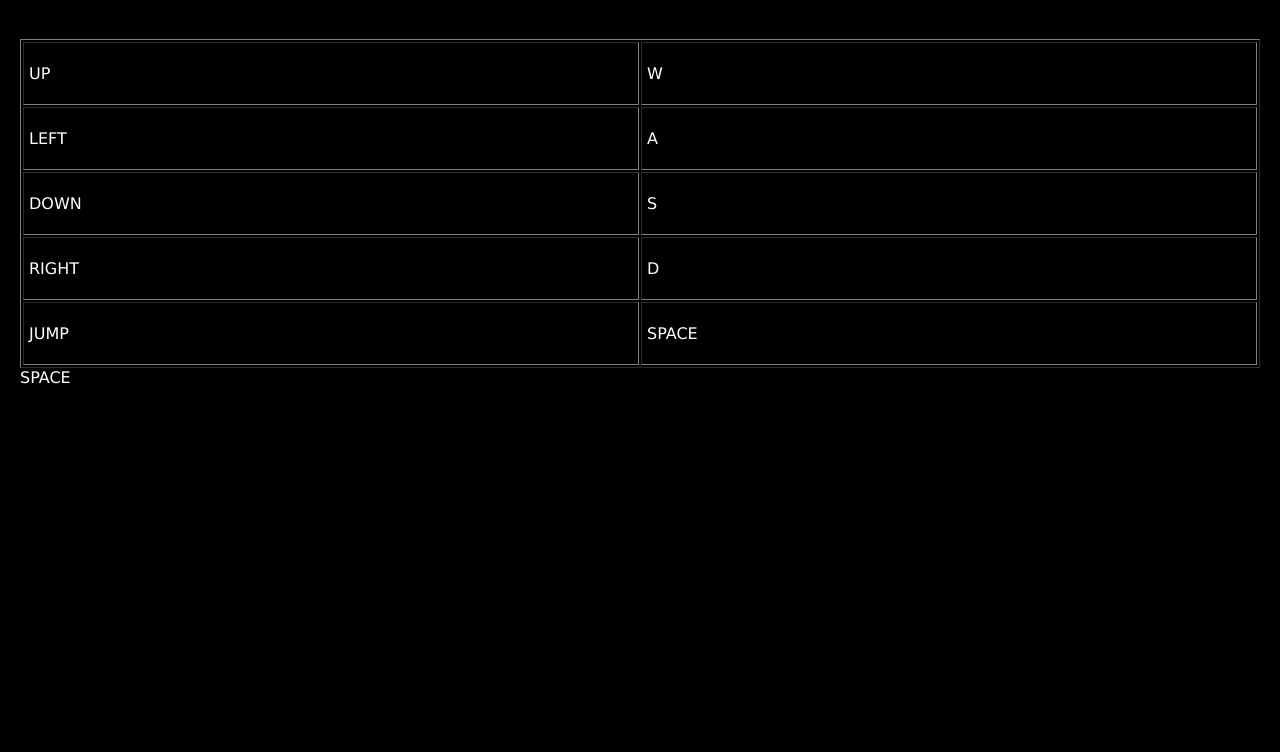
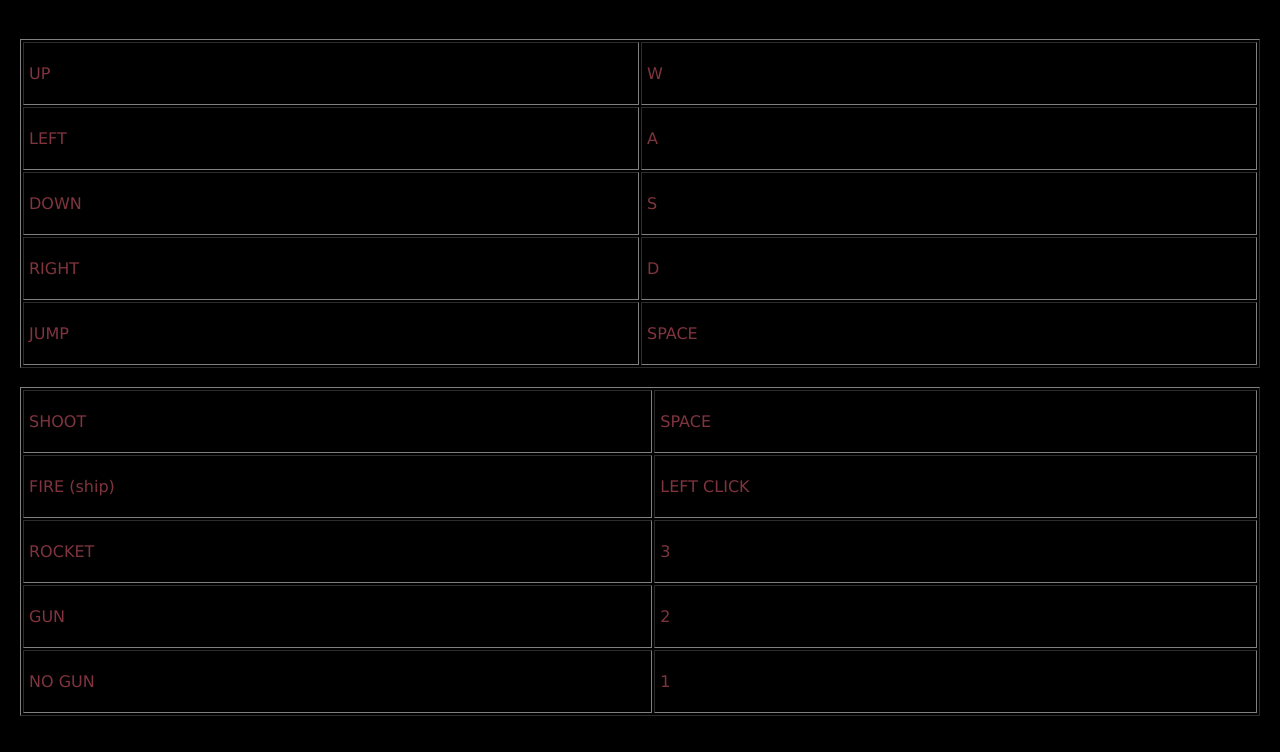
Before and after one commit to 472529/game, a plain HTML site: page intructions.html in a window 1280 px wide. Drawn offline with Linux system fonts and the light colour scheme.

Commit message:
Add files via upload

```diff
--- a/intructions.html
+++ b/intructions.html
@@ -5,7 +5,7 @@
 <title>instructions</title>
 <style type="text/css">
 body,td,th {
-    color: #FFFFFF;
+    color: #7f343e;
     font-family: "Lucida Grande", "Lucida Sans Unicode", "Lucida Sans", "DejaVu Sans", Verdana, sans-serif;
 }
 body {
@@ -46,7 +46,32 @@ body {
     <td><p dir="ltr">SPACE</p></td>
   </tr>
 </table>
-
-SPACE
+<table width="100%" border="1" cellpadding="5">
+  <colgroup>
+  <col width="74px" />
+  <col width="74px" />
+  &nbsp;
+  </colgroup>
+  <tr>
+    <td><p dir="ltr">SHOOT</p></td>
+    <td><p dir="ltr">SPACE</p></td>
+  </tr>
+  <tr>
+    <td><p dir="ltr">FIRE (ship)</p></td>
+    <td><p dir="ltr">LEFT CLICK</p></td>
+  </tr>
+  <tr>
+    <td><p dir="ltr">ROCKET</p></td>
+    <td><p dir="ltr">3</p></td>
+  </tr>
+  <tr>
+    <td><p dir="ltr">GUN</p></td>
+    <td><p dir="ltr">2</p></td>
+  </tr>
+  <tr>
+    <td><p dir="ltr">NO GUN</p></td>
+    <td><p dir="ltr">1</p></td>
+  </tr>
+</table>
 </body>
 </html>
```
